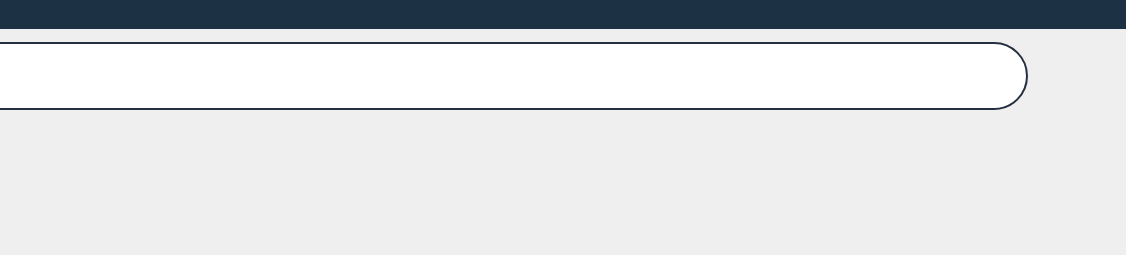
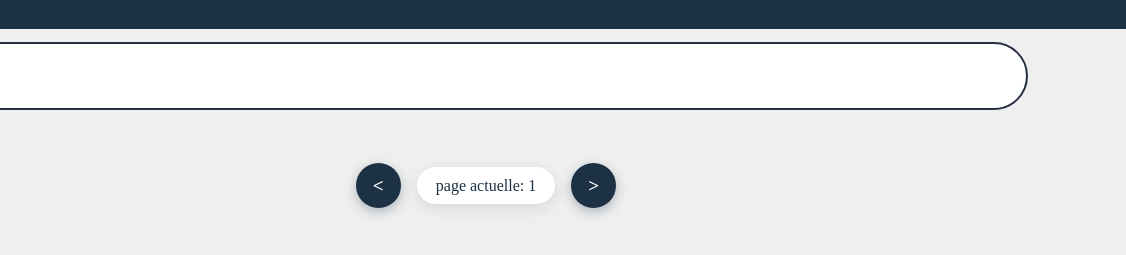
Before and after one commit to hihroshi/projet-cinema-milo-lohan, a plain HTML site: page search.html in a window 1280 px wide. Shown: the part 151-406 px from the top of the page, 154-1280 px from the left. Drawn offline with Linux system fonts and the light colour scheme.

Commit message:
feat: ajout de boutons de pages et leur css

```diff
--- a/search.css
+++ b/search.css
@@ -155,3 +155,53 @@ header {
     gap: 10px;
   }
 }
+.pages {
+  display: flex;
+  align-items: center;
+  justify-content: center;
+  gap: 1rem;
+  margin: 1rem 0 4rem;
+
+  button {
+    width: 2.8rem;
+    height: 2.8rem;
+    display: grid;
+    place-items: center;
+    font-family: inherit;
+    font-size: 1.2rem;
+    font-weight: 700;
+    color: white;
+    background-color: var(--color1);
+    border: none;
+    border-radius: 50%;
+    cursor: pointer;
+    box-shadow: 0 4px 12px rgba(28, 49, 68, 0.3);
+    transition:
+      background-color 0.2s,
+      color 0.2s,
+      transform 0.2s;
+
+    &:hover:not(:disabled) {
+      background-color: var(--accent);
+      color: var(--color1);
+      transform: scale(1.1);
+    }
+
+    &:disabled {
+      opacity: 0.35;
+      cursor: not-allowed;
+      box-shadow: none;
+    }
+  }
+
+  p {
+    min-width: 6rem;
+    text-align: center;
+    font-weight: 500;
+    color: var(--color1);
+    background-color: white;
+    padding: 0.6rem 1.2rem;
+    border-radius: 999px;
+    box-shadow: 0 4px 14px rgba(28, 49, 68, 0.12);
+  }
+}
--- a/search.html
+++ b/search.html
@@ -29,6 +29,11 @@
         <input type="text" name="sb" id="sb" class="sb" />
       </div>
       <div id="films"></div>
+      <div class="pages">
+        <button id="moins"><</button>
+        <p id="page"></p>
+        <button id="plus">></button>
+      </div>
     </main>
   </body>
 </html>
--- a/search.js
+++ b/search.js
@@ -1,13 +1,14 @@
 class Film {
-  constructor(sb, containerId) {
+  constructor(sb, containerId, page) {
     this.container = document.getElementById(containerId);
     this.sb = sb.value;
     this.title = this.sb.replace(/ /g, "_");
+    this.page = page;
   }
   async affichagePoster() {
     console.log(this.title);
     const afficher = await fetch(
-      `https://www.omdbapi.com/?apikey=c80d326a&s=${this.title}`,
+      `https://www.omdbapi.com/?apikey=c80d326a&s=${this.title}&page=${this.page}`,
     );
     const affiche = await afficher.json();
     console.log(affiche);
@@ -58,9 +59,26 @@ class Film {
     }
   }
 }
-
+let page = 1;
+document.getElementById("page").textContent = `page actuelle: ${page}`;
+document.getElementById("plus").addEventListener("click", () => {
+  page += 1;
+  let search = document.getElementById("sb");
+  const film = new Film(search, "films", page);
+  film.affichagePoster();
+  document.getElementById("page").textContent = `page actuelle: ${page}`;
+});
+document.getElementById("moins").addEventListener("click", () => {
+  page -= 1;
+  let search = document.getElementById("sb");
+  const film = new Film(search, "films", page);
+  film.affichagePoster();
+  document.getElementById("page").textContent = `page actuelle: ${page}`;
+});
 document.getElementById("sb").addEventListener("input", () => {
+  page = 1;
   let search = document.getElementById("sb");
-  const film = new Film(search, "films");
+  const film = new Film(search, "films", page);
   film.affichagePoster();
+  document.getElementById("page").textContent = `page actuelle: ${page}`;
 });
```
